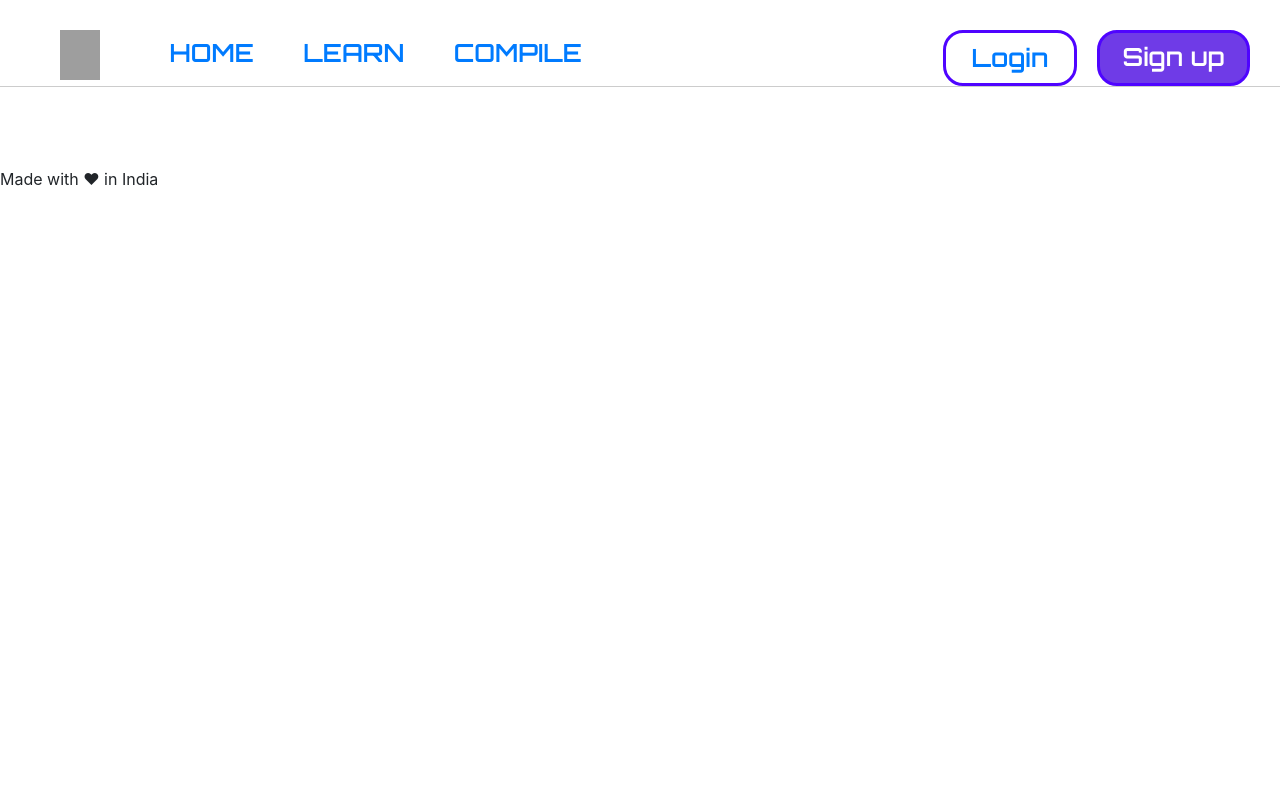
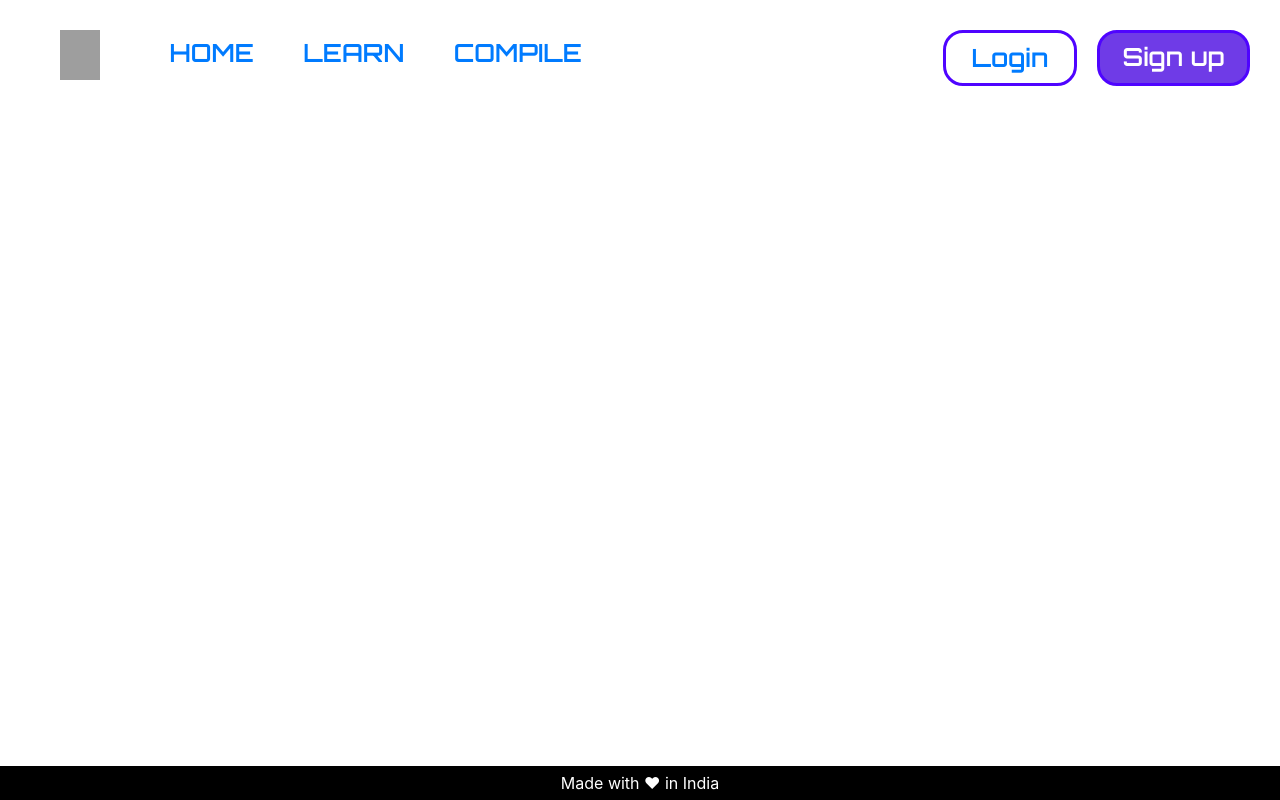
Before and after one commit to knight-byte/Online-Python-Interpreter, a Django app: page /learn/ in a window 1280 px wide. Run offline with Django 3.2, Linux system fonts and the light colour scheme; data that the repository does not hold is empty; some libraries are stand-ins or nearby versions; grey boxes are pictures that could not be loaded.

Commit message:
CSS updated

```diff
--- a/static/css/base.css
+++ b/static/css/base.css
@@ -1,94 +1,99 @@
-.container{
+/* .container{
 display: flex;
 /*padding-bottom:0px;
  */
- /*margin: 0px;*/
+/*margin: 0px;
  padding: 0px;
-}
+} */
 
-.nav{
+.nav {
   display: flex;
   justify-content: space-between;
 }
 
-.nav a{
+.nav a {
   text-decoration: none;
   font-size: 25px;
   padding: 15px 15px 0px 15px;
-font-family: 'Orbitron', sans-serif;
+  font-family: "Orbitron", sans-serif;
 }
 
-.nav-right,.nav-left{
+.nav-right,
+.nav-left {
   padding: 30px 30px 0px 30px;
-
 }
-.nav-right{
+.nav-right {
   display: flex;
   padding-left: 50px;
 }
 
-.nav-left a:hover{
+.nav-left a:hover {
   text-decoration: underline;
 }
-.nav-left a:visited{
+.nav-left a:visited {
   color: rgb(111, 59, 231);
 }
 
-.nav-left img{
+.nav-left img {
   width: 60px;
   height: 50px;
   padding-right: 20px;
 }
-.nav-left a{
+.nav-left a {
   padding-left: 30px;
 }
-.login{
+.login {
   padding: 6px 10px 6px 10px;
   border: 3px solid rgb(79, 4, 255);
   border-radius: 20px;
   margin-right: 20px;
 }
-.userLogin p{
+.userLogin p {
   font-size: 20px;
   /*padding: 0px 0px 0px 0px;*/
   padding-right: 20px;
-margin:12px 3px 12px 3px;;
-font-family: 'Orbitron', sans-serif;
+  margin: 12px 3px 12px 3px;
+  font-family: "Orbitron", sans-serif;
 }
 
-.login:hover{
-	background:  rgb(111, 59, 231);
+.login:hover {
+  background: rgb(111, 59, 231);
 }
-.login a:hover{
+.login a:hover {
   color: white;
 }
 
-
-.myacc{
+.myacc {
   padding: 5px 8px 5px 8px;
 
-border: 3px solid  rgb(79, 4, 255);
+  border: 3px solid rgb(79, 4, 255);
   border-radius: 20px;
-background:  rgb(111, 59, 231);
+  background: rgb(111, 59, 231);
 }
-.myacc a{
-color:white;
+.myacc a {
+  color: white;
 }
 
-.myacc:hover{
+.myacc:hover {
   background: white;
 }
 
-.myacc a:hover{
-color:grey;
+.myacc a:hover {
+  color: grey;
 }
 
 .site-footer {
-border-top: 1px solid #ccc;
-padding-top: 80px;
+  padding: 5px 0px 5px 0px;
+  position: fixed;
+  left: 0;
+  bottom: 0;
+  width: 100%;
+  background-color: black;
+  color: white;
+  text-align: center;
 }
 
-.site-footer .bottom-footer {
+/*.site-footer .bottom-footer {
 background-color: #4a4c4e;
 text-align: center;
 
@@ -102,4 +107,4 @@ font-size: 0.875em;
 .site-footer .colophon {
 color: #898b8d;
 text-align: center;
-}
+}*/
```
Also changed, not shown: static/css/home.css (+23 -21 lines), static/css/register.css (added, +11 -0 lines). Lines whose indentation alone changed are shown as unchanged.
